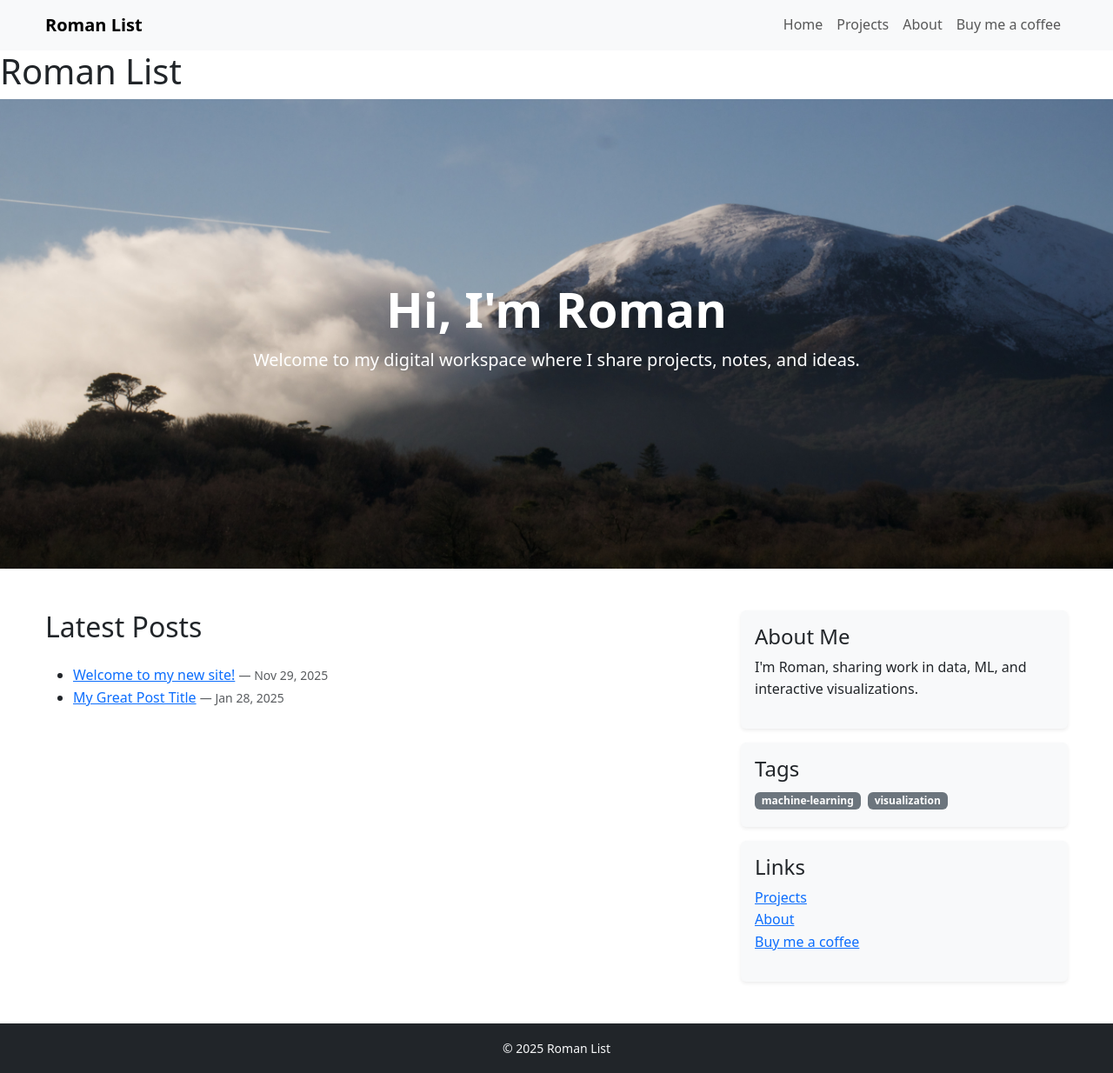
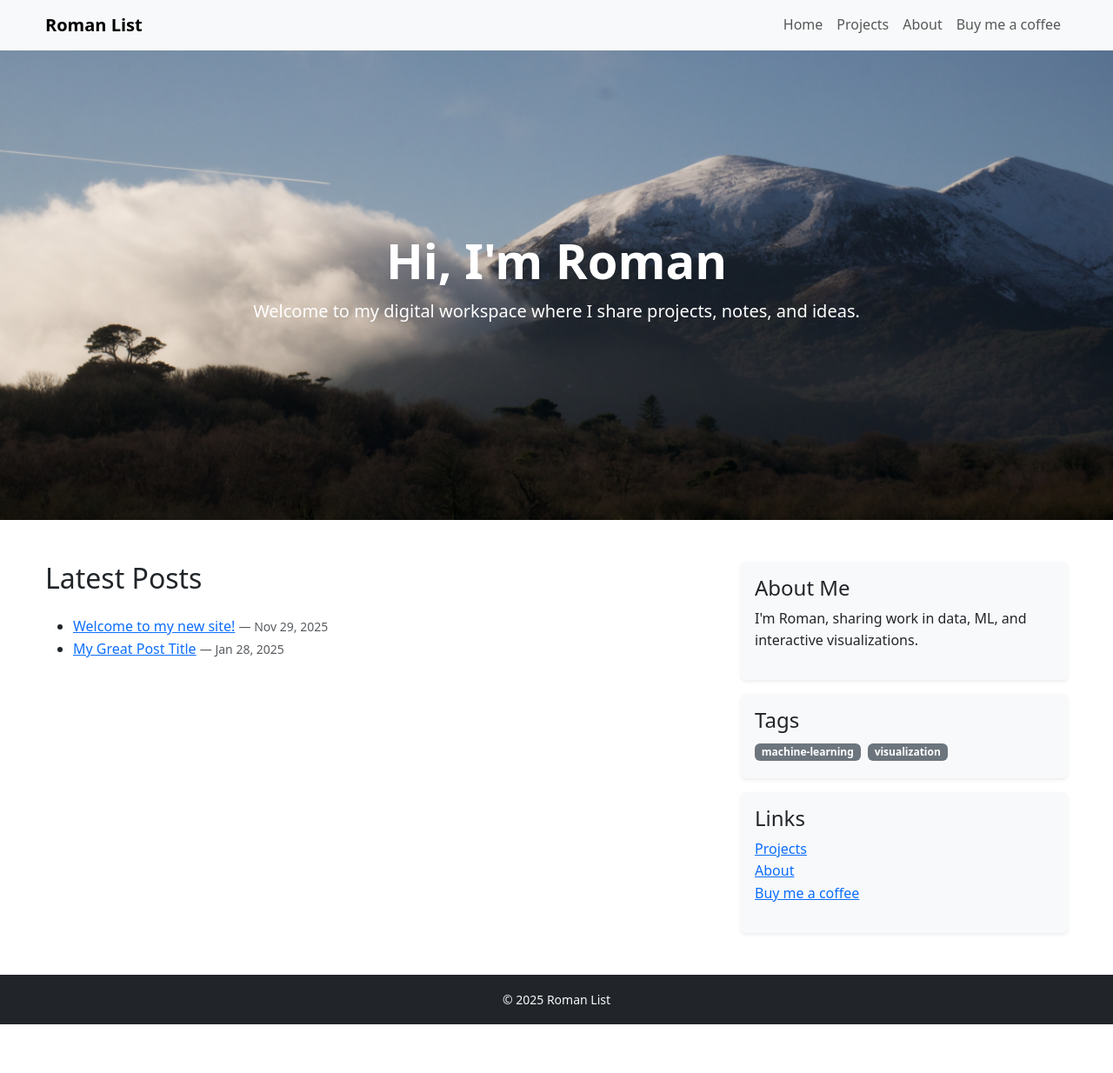
Before and after one commit to wolfromanlist/wolfromanlist.github.io, a Jekyll site: the page built from index.md, in a window 1280 px wide. Shown: the whole page at 87% size. Built offline with Jekyll 4.4.1, drawn with Linux system fonts in a browser that asks for light colours; after the commit the page ends 1178 px from its top, so only the background shows below that.

Commit message:
change design

```diff
--- a/index.md
+++ b/index.md
@@ -6,7 +6,6 @@ title: Home
 <head>
 <meta name="description" content="Roman List's personal website, projects, contact, and portfolio.">
 <meta name="google-site-verification" content="kZmSJd4aqcmgCZq2DrygW2HPH099owKR3eC1lN-JmXk" />
-<h1>Roman List</h1>
 </head>
 
 
```
